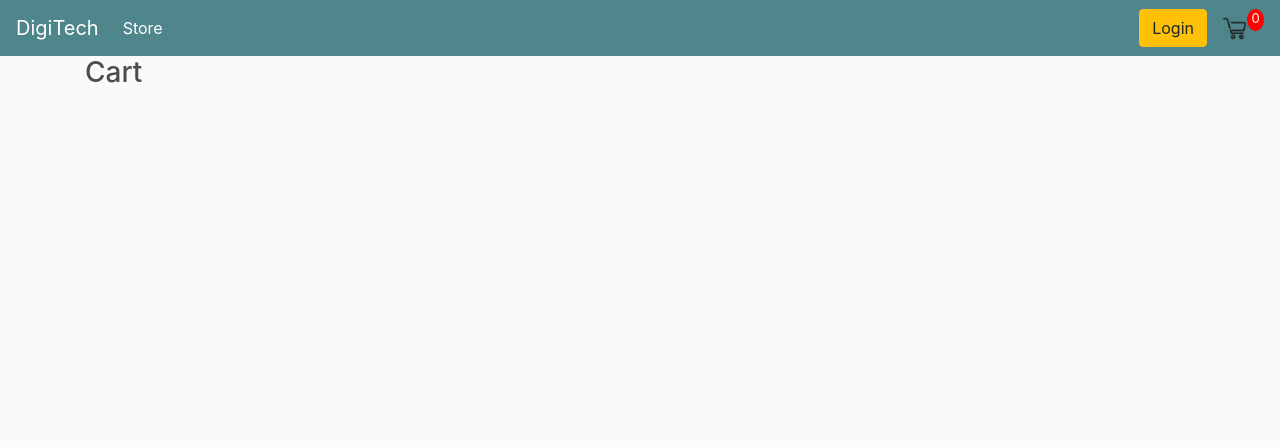
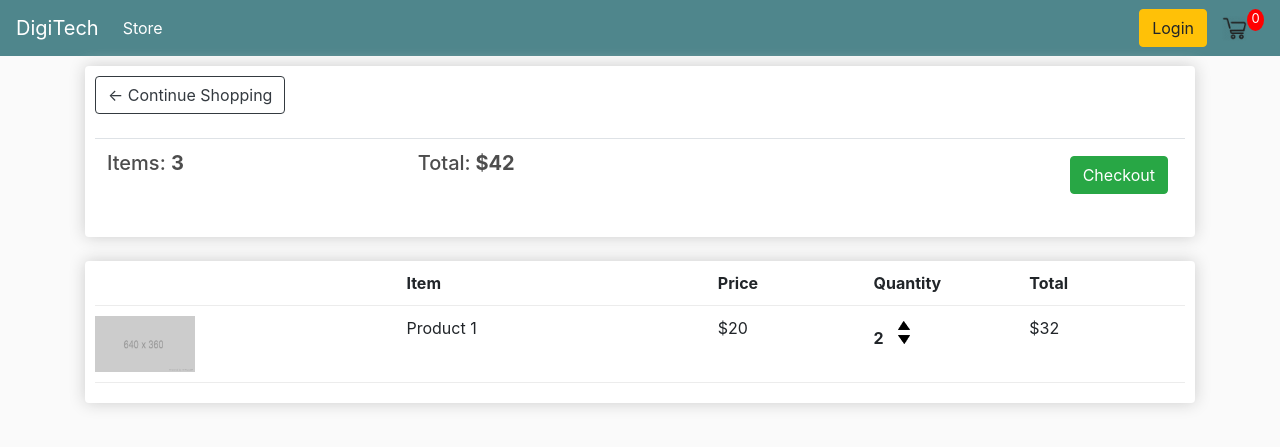
Before and after one commit to vinit-modi/Ecommerce-Website, a Django app: page /cart/ in a window 1280 px wide. Shown: the top 447 px of the page. Run offline with Django 3.2, Linux system fonts and the light colour scheme; lists and menus that the app fills with data are empty; some libraries are stand-ins or nearby versions.

Commit message:
style cart page

```diff
--- a/store/templates/store/cart.html
+++ b/store/templates/store/cart.html
@@ -10,7 +10,52 @@
     <link rel="stylesheet" type="text/css" href="{% static 'css/main.css' %}">
 </head>
 <body>
-    <h3>Cart</h3>
+    <div class="row">
+        <div class="col-lg-12">
+            <div class="box-element">
+                <a  class="btn btn-outline-dark" href="{% url 'store' %}">&#x2190; Continue Shopping</a>
+
+				<br>
+				<br>
+				<table class="table">
+					<tr>
+						<th><h5>Items: <strong>3</strong></h5></th>
+						<th><h5>Total:<strong> $42</strong></h5></th>
+						<th>
+							<a  style="float:right; margin:5px;" class="btn btn-success" href="{% url 'checkout' %}">Checkout</a>
+						</th>
+					</tr>
+				</table>
+            </div>
+
+            <br>
+
+            <div class="box-element">
+                <div class="cart-row">
+					<div style="flex:2"></div>
+					<div style="flex:2"><strong>Item</strong></div>
+					<div style="flex:1"><strong>Price</strong></div>
+					<div style="flex:1"><strong>Quantity</strong></div>
+					<div style="flex:1"><strong>Total</strong></div>
+				</div>
+
+				<div class="cart-row">
+					<div style="flex:2"><img class="row-image" src="{% static 'images/placeholder.png' %}"></div>
+					<div style="flex:2"><p>Product 1</p></div>
+					<div style="flex:1"><p>$20</p></div>
+					<div style="flex:1">
+						<p class="quantity">2</p>
+						<div class="quantity">
+							<img class="chg-quantity" src="{% static  'images/arrow-up.png' %}">
+
+							<img class="chg-quantity" src="{% static  'images/arrow-down.png' %}">
+						</div>
+					</div>
+					<div style="flex:1"><p>$32</p></div>
+				</div>
+            </div>
+        </div>
+    </div>
 </body>
 </html>
 
```
Also changed, not shown: static/images/arrow-down.png (added), static/images/arrow-up.png (added).
